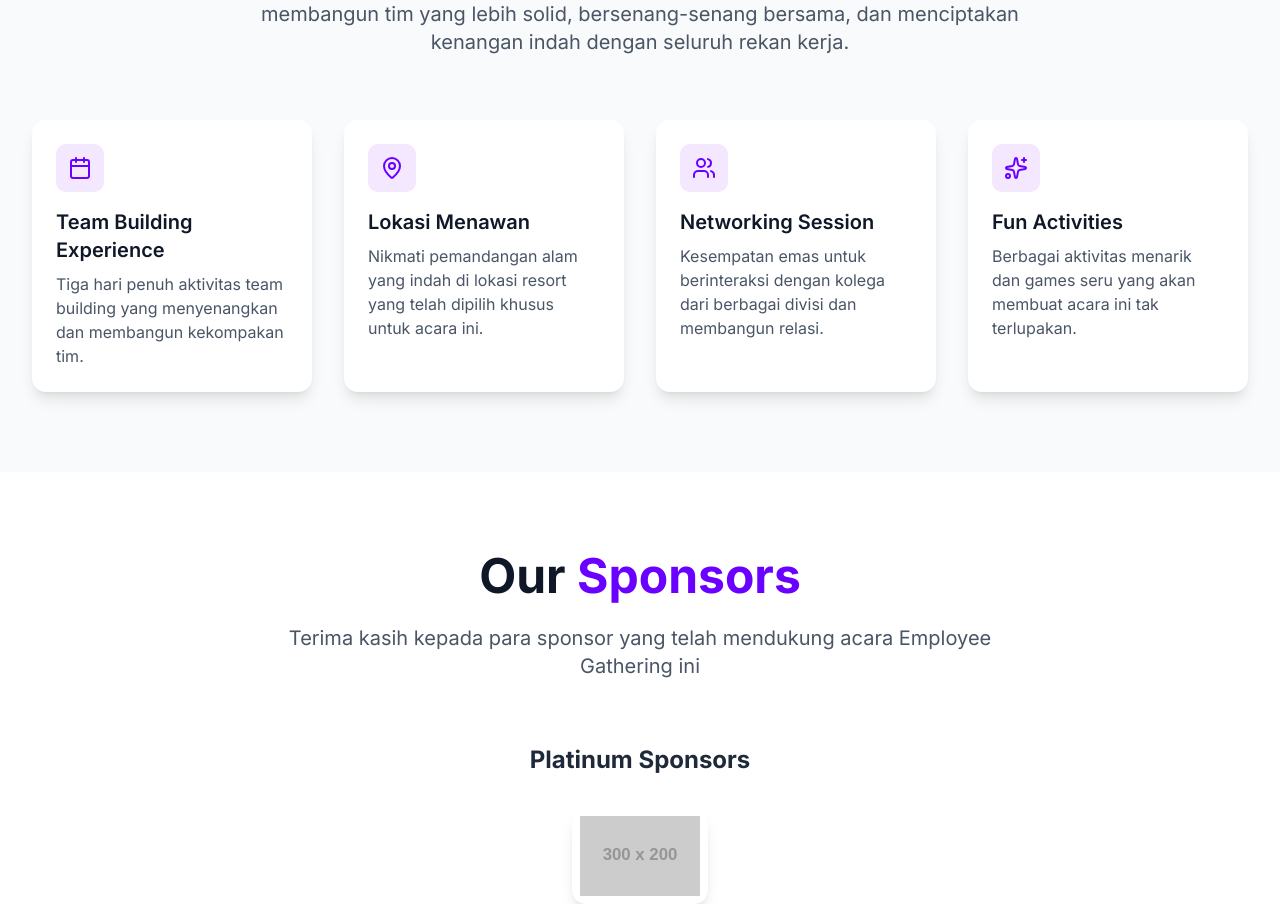
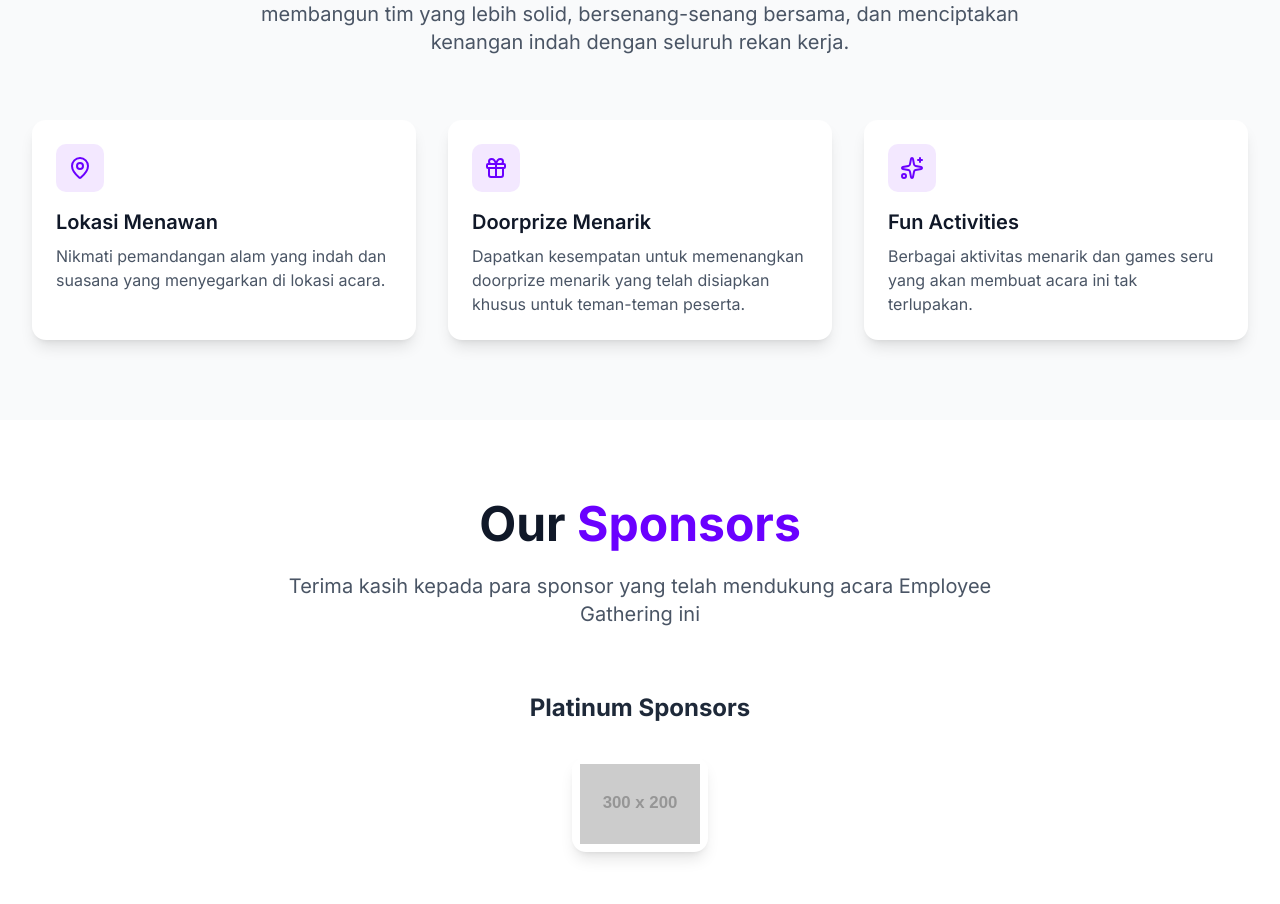
Before and after one commit to mirzaq19/sigs-gathering, a Next.js app: page / in a window 1280 px wide. Shown: the part 981-1885 px from the top of the page. Built offline with nearby package versions, Linux system fonts and the light colour scheme.

Commit message:
fix: update features in intro section for clarity and relevance; remove outdated items

```diff
--- a/components/intro-section.tsx
+++ b/components/intro-section.tsx
@@ -2,7 +2,7 @@
 
 import { motion, useInView } from 'motion/react';
 import { useRef } from 'react';
-import { Calendar, MapPin, Users, Sparkles } from 'lucide-react';
+import { Gift, MapPin, Sparkles } from 'lucide-react';
 
 const IntroSection = () => {
   const ref = useRef(null);
@@ -10,22 +10,16 @@ const IntroSection = () => {
 
   const features = [
     {
-      icon: Calendar,
-      title: 'Team Building Experience',
-      description:
-        'Tiga hari penuh aktivitas team building yang menyenangkan dan membangun kekompakan tim.',
-    },
-    {
       icon: MapPin,
       title: 'Lokasi Menawan',
       description:
-        'Nikmati pemandangan alam yang indah di lokasi resort yang telah dipilih khusus untuk acara ini.',
+        'Nikmati pemandangan alam yang indah dan suasana yang menyegarkan di lokasi acara.',
     },
     {
-      icon: Users,
-      title: 'Networking Session',
+      icon: Gift,
+      title: 'Doorprize Menarik',
       description:
-        'Kesempatan emas untuk berinteraksi dengan kolega dari berbagai divisi dan membangun relasi.',
+        'Dapatkan kesempatan untuk memenangkan doorprize menarik yang telah disiapkan khusus untuk teman-teman peserta.',
     },
     {
       icon: Sparkles,
@@ -55,7 +49,7 @@ const IntroSection = () => {
           </p>
         </motion.div>
 
-        <div className="grid grid-cols-1 md:grid-cols-2 lg:grid-cols-4 gap-8">
+        <div className="grid grid-cols-1 md:grid-cols-2 lg:grid-cols-3 gap-8">
           {features.map((feature, index) => (
             <motion.div
               key={feature.title}
```
